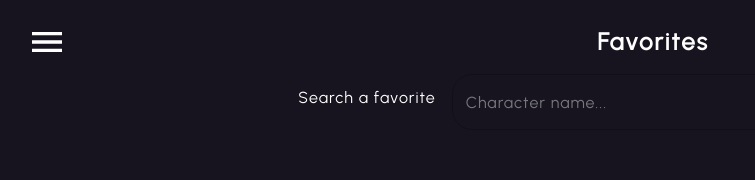
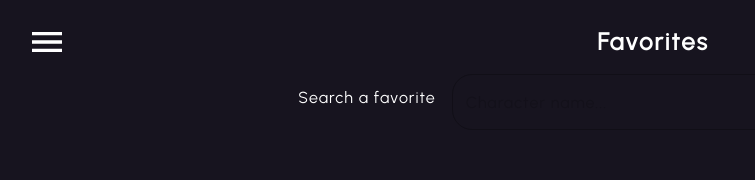
Before and after one commit to sanavalos/xseed-frontend, a React (Create React App) app: page /favorites in a window 1280 px wide. Shown: the top 180 px of the page, without its empty margins (19-774 px from the left). Built offline with nearby package versions, Linux system fonts and the light colour scheme.

Commit message:
fix(Favorites): disabled button when no favs

```diff
--- a/src/pages/Favorites.jsx
+++ b/src/pages/Favorites.jsx
@@ -74,6 +74,7 @@ function Favorites() {
           onChange={(e) => setSearch(e.target.value)}
           onKeyDown={(e) => handleSubmit(e)}
           placeholder="Character name..."
+          disabled={!filteredFavorites.length}
           sx={{
             width: {
               xs: "100%",
```
